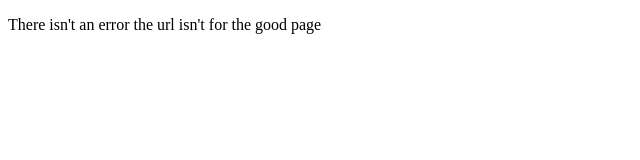
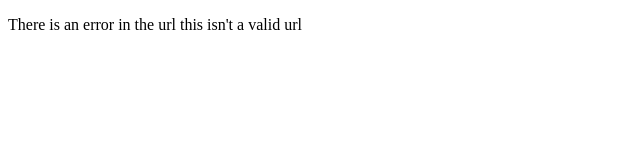
Before and after one commit to Mustafa1908/Odin-Basic-Information-Site, a website: page public/404.html in a window 1280 px wide. Shown: the full height of the page, 0-640 px from the left. Drawn offline with Linux system fonts and the light colour scheme.

Commit message:
Change error message

```diff
--- a/public/404.html
+++ b/public/404.html
@@ -6,6 +6,6 @@
     <title>Error 404</title>
   </head>
   <body>
-    <p>There isn't an error the url isn't for the good page</p>
+    <p>There is an error in the url this isn't a valid url</p>
   </body>
 </html>
```
